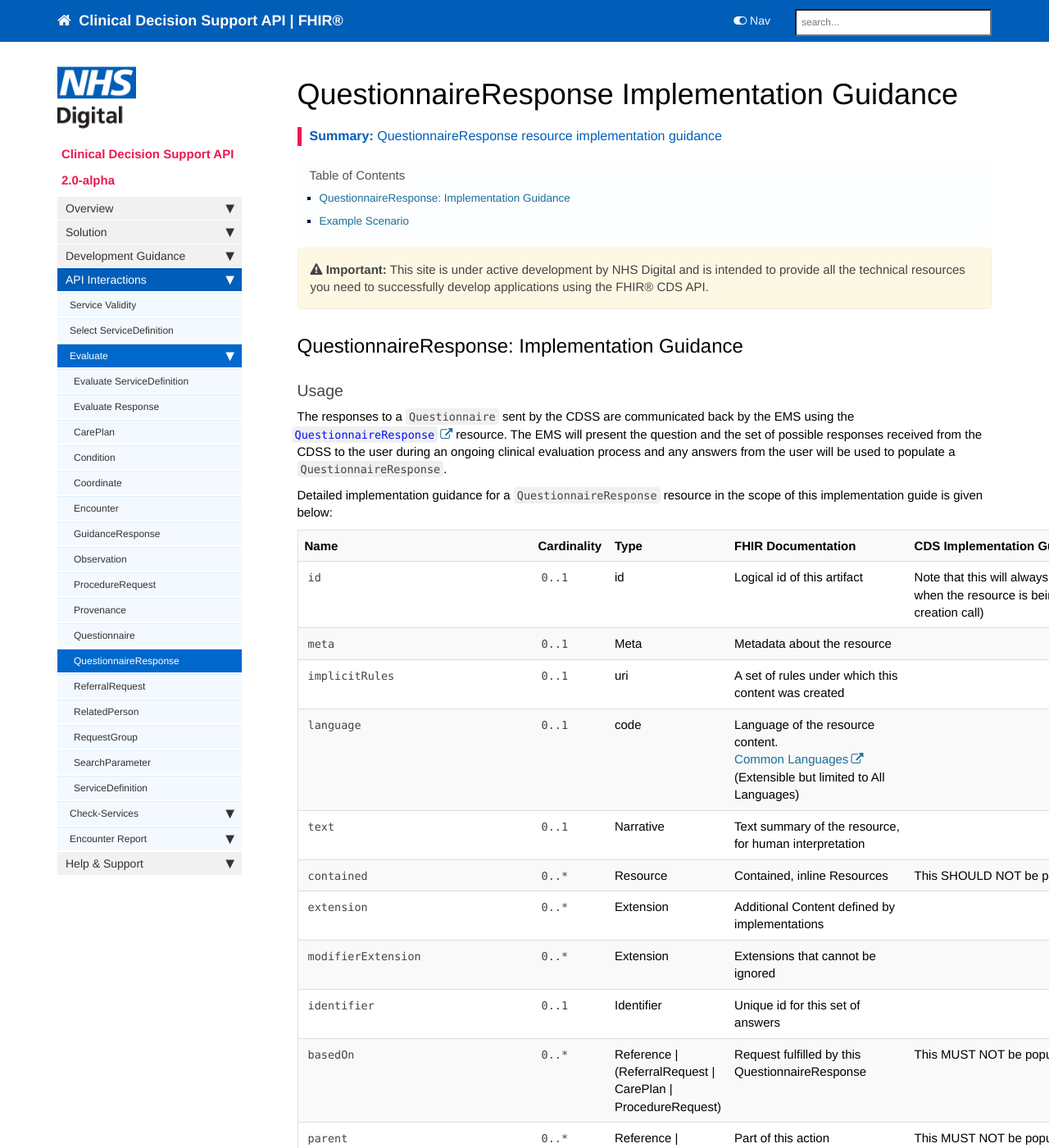
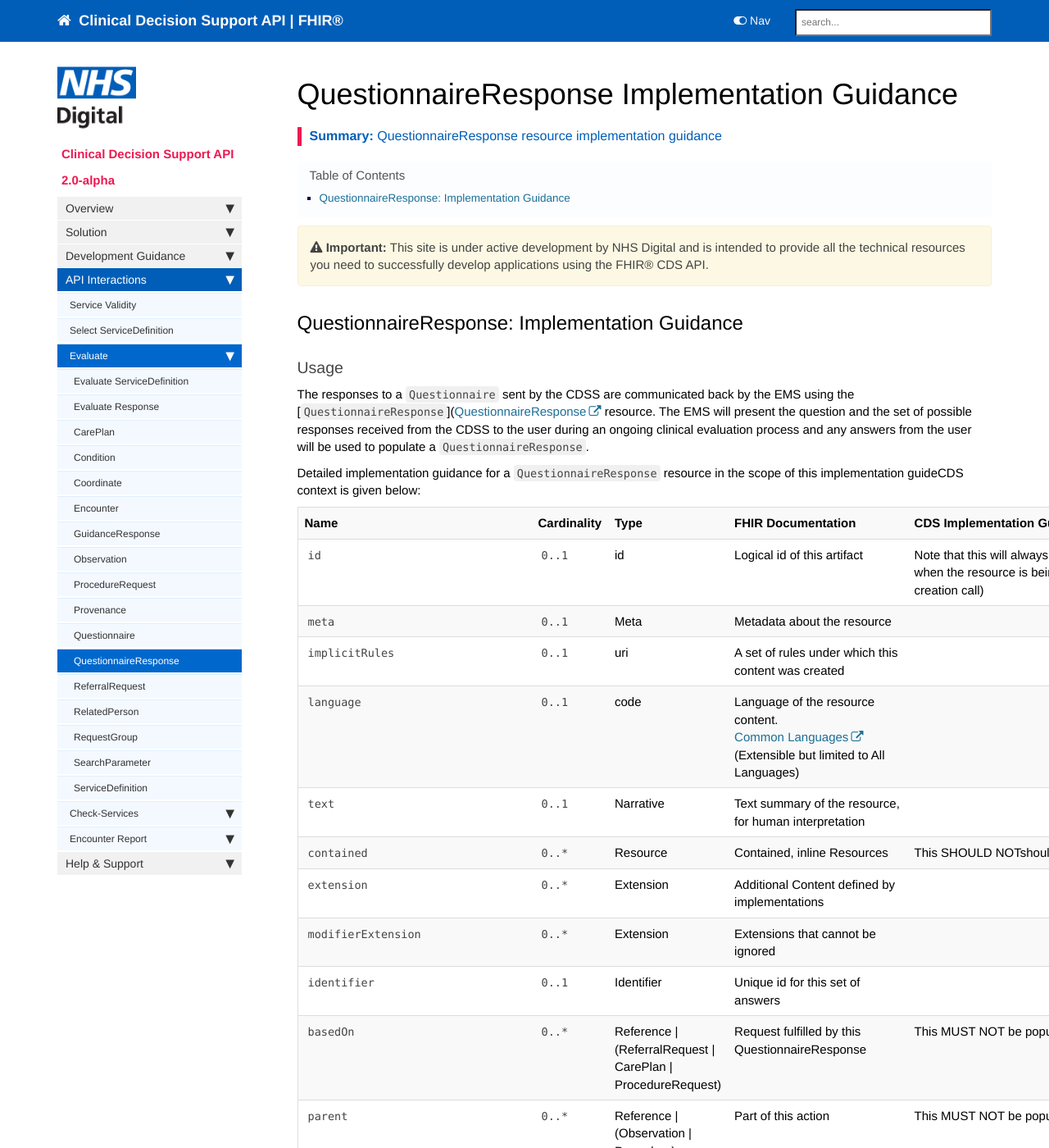
Before and after one commit to nhsconnect/FHIR-CDS, a Jekyll site: the page built from pages/explore/api_questionnaire_response.md, in a window 1280 px wide and 1400 px high. Shown: the whole window at 82% size. Built offline with Jekyll 4.4.1, drawn with Linux system fonts in a browser that asks for light colours; nearby versions of some CDN libraries; our own code applies the rules of GitHub Pages for plain Markdown files; comment, search, counter and statistics services are not loaded; some of the changed text lies outside the part shown.

Commit message:
pages/explore/api_questionnaire_response.md updated from https://stackedit.io/

````diff
--- a/pages/explore/api_questionnaire_response.md
+++ b/pages/explore/api_questionnaire_response.md
@@ -11,17 +11,47 @@ summary: QuestionnaireResponse resource implementation guidance
 <!--
 {% include custom/fhir.referencemin.html resource="" userlink="" page="" fhirname="QuestionnaireResponse" fhirlink="[QuestionnaireResponse](http://hl7.org/fhir/stu3/questionnaireresponse.html)" content="User Stories" userlink="" %}
 -->
-
+<style>
+td.sub{
+    content: '';
+    display: block;
+    width: 285px;
+    background-image: url(images/tbl_vjoin_end.png);
+    background-repeat: no-repeat;
+    background-position: 10px 10px;
+    padding-left: 30px;
+}
+td.sub-sub{
+    content: '';
+    display: block;
+    width: 285px;
+    background-image: url(images/tbl_vjoin_end.png);
+    background-repeat: no-repeat;
+    background-position: 30px 10px;
+    padding-left: 50px;
+}
+td.sub-sub-sub{
+    content: '';
+    display: block;
+    width: 285px;
+    background-image: url(images/tbl_vjoin_end.png);
+    background-repeat: no-repeat;
+    background-position: 50px 10px;
+    padding-left: 70px;
+}
+</style>
 
 ## QuestionnaireResponse: Implementation Guidance ##
 
 ### Usage ###
 
-The responses to a `Questionnaire` sent by the CDSS are communicated back by the EMS using the [`QuestionnaireResponse`](http://hl7.org/fhir/stu3/questionnaireresponse.html) resource. The EMS will present the question and the set of possible responses received from the CDSS to the user during an ongoing clinical evaluation process and any answers from the user will be used to populate a `QuestionnaireResponse`.
+The responses to a `Questionnaire` sent by the CDSS are communicated back by the EMS using the [`QuestionnaireResponse`](<a href="http://hl7.org/fhir/stu3/questionnaireresponse.html)">QuestionnaireResponse</a> resource. The EMS will present the question and the set of possible responses received from the CDSS to the user during an ongoing clinical evaluation process and any answers from the user will be used to populate a `QuestionnaireResponse`.
 
-Detailed implementation guidance for a `QuestionnaireResponse` resource in the scope of this implementation guide is given below:
+Detailed implementation guidance for a `QuestionnaireResponse` resource in the scope of this implementation guideCDS context is given below:
+
 
 <table style="min-width:100%;width:100%">
+
 <tr>
     <th style="width:10%;">Name</th>
     <th style="width:5%;">Cardinality</th>
@@ -30,128 +60,128 @@ Detailed implementation guidance for a `QuestionnaireResponse` resource in the s
    <th style="width:37%;">CDS Implementation Guidance</th>
 </tr>
 <tr>
-  <td><code>id</code></td>
-    <td><code>0..1</code></td>
+  <td><code class="highlighter-rouge">id</code></td>
+    <td><code class="highlighter-rouge">0..1</code></td>
     <td>id</td>
     <td>Logical id of this artifact</td>
 	<td>Note that this will always be populated except when the resource is being created (initial creation call)</td>
 </tr>
 <tr>
-  <td><code>meta</code></td>
-    <td><code>0..1</code></td>
+  <td><code class="highlighter-rouge">meta</code></td>
+    <td><code class="highlighter-rouge">0..1</code></td>
     <td>Meta</td>
     <td>Metadata about the resource</td>
 		<td></td>
 </tr>
 <tr>
-  <td><code>implicitRules</code></td>
-    <td><code>0..1</code></td>
+  <td><code class="highlighter-rouge">implicitRules</code></td>
+    <td><code class="highlighter-rouge">0..1</code></td>
     <td>uri</td>
     <td>A set of rules under which this content was created</td>
 		<td></td>
 </tr>
 <tr>
-  <td><code>language</code></td>
-    <td><code>0..1</code></td>
+  <td><code class="highlighter-rouge">language</code></td>
+    <td><code class="highlighter-rouge">0..1</code></td>
     <td>code</td>
    	<td>Language of the resource content. <br/> <a href="http://hl7.org/fhir/stu3/valueset-languages.html">Common Languages</a> (Extensible but limited to All Languages)</td>
 	<td></td>
 </tr>
 <tr>
-  <td><code>text</code></td>
-    <td><code>0..1</code></td>
+  <td><code class="highlighter-rouge">text</code></td>
+    <td><code class="highlighter-rouge">0..1</code></td>
     <td>Narrative</td>
     <td>Text summary of the resource, for human interpretation</td>
 	<td></td>
 </tr>
 <tr>
-  <td><code>contained</code></td>
-    <td><code>0..*</code></td>
+  <td><code class="highlighter-rouge">contained</code></td>
+    <td><code class="highlighter-rouge">0..*</code></td>
     <td>Resource</td>
     <td>Contained, inline Resources</td>
-	<td>This SHOULD NOT be populated</td>
+	<td>This SHOULD NOTshould not be populated</td>
 </tr>
 <tr>
-  <td><code>extension</code></td>
-    <td><code>0..*</code></td>
+  <td><code class="highlighter-rouge">extension</code></td>
+    <td><code class="highlighter-rouge">0..*</code></td>
     <td>Extension</td>
     <td>Additional Content defined by implementations</td>
 	<td></td>
 </tr>
 <tr>
-  <td><code>modifierExtension</code></td>
-    <td><code>0..*</code></td>
+  <td><code class="highlighter-rouge">modifierExtension</code></td>
+    <td><code class="highlighter-rouge">0..*</code></td>
     <td>Extension</td>
     <td>Extensions that cannot be ignored</td>
 	<td></td>
 </tr>
 <tr>
-  <td><code>identifier</code></td>
-    <td><code>0..1</code></td>
+  <td><code class="highlighter-rouge">identifier</code></td>
+    <td><code class="highlighter-rouge">0..1</code></td>
     <td>Identifier</td>
     <td>Unique id for this set of answers</td>
 <td></td>
 </tr>
 <tr>
-  <td><code>basedOn</code></td>
-      <td><code>0..*</code></td>
+  <td><code class="highlighter-rouge">basedOn</code></td>
+      <td><code class="highlighter-rouge">0..*</code></td>
     <td>Reference |<br>(ReferralRequest |<br>CarePlan |<br>ProcedureRequest)</td>
     <td>Request fulfilled by this QuestionnaireResponse</td>
 <td>This MUST NOT be populated.</td>
  </tr>
 <tr>
-  <td><code>parent</code></td>
-      <td><code>0..*</code></td>
+  <td><code class="highlighter-rouge">parent</code></td>
+      <td><code class="highlighter-rouge">0..*</code></td>
    <td>Reference |<br>(Observation |<br>Procedure)</td>
     <td>Part of this action</td>
 <td>This MUST NOT be populated.</td>
 </tr>
 <tr>
-  <td><code>questionnaire</code></td>
-      <td><code>0..1</code></td>
+  <td><code class="highlighter-rouge">questionnaire</code></td>
+      <td><code class="highlighter-rouge">0..1</code></td>
     <td>Reference |<br>(Questionnaire)</td>
     <td>Form being answered</td>
-<td>This MUST be populated with a reference to the <code>Questionnaire</code> to which this <code>QuestionnaireResponse</code> is responding.</td>
+<td>This MUST be populated with a reference to the <code class="highlighter-rouge">Questionnaire</code> to which this <code class="highlighter-rouge">QuestionnaireResponse</code> is responding.</td>
  </tr>
 <tr>
-  <td><code>status</code></td>
-      <td><code>1..1</code></td>
+  <td><code class="highlighter-rouge">status</code></td>
+      <td><code class="highlighter-rouge">1..1</code></td>
     <td>code</td>
     <td>in-progress | completed | amended | entered-in-error | stopped <a href="https://www.hl7.org/fhir/stu3/valueset-questionnaire-answers-status.html">QuestionnaireResponseStatus (Required)</a>.</td>
 <td>This MUST be populated with either 'completed', 'amended' or 'entered-in-error'.
 <br/>Other statuses are not valid.</td>
  </tr>
 <tr>
-  <td><code>subject</code></td>
-   <td><code>0..1</code></td>
+  <td><code class="highlighter-rouge">subject</code></td>
+   <td><code class="highlighter-rouge">0..1</code></td>
     <td>Reference(Any)</td>
     <td>The subject of the questions</td>
 <td>This MUST be populated with the Patient.</td>
 </tr>
 <tr>
-  <td><code>context</code></td>
-      <td><code>0..1</code></td>
+  <td><code class="highlighter-rouge">context</code></td>
+      <td><code class="highlighter-rouge">0..1</code></td>
   <td>Reference |<br>(Encounter |<br>EpisodeOfCare)</td>
     <td>Encounter or Episode during which questionnaire was completed</td>
-<td>This MUST be populated with the Encounter for this journey, which is the same as the <code>ServiceDefinition.$evaluate.encounter</code></td>
+<td>This MUST be populated with the Encounter for this journey, which is the same as the <code class="highlighter-rouge">ServiceDefinition.$evaluate.encounter</code></td>
  </tr>
 <tr>
-  <td><code>authored</code></td>
-      <td><code>0..1</code></td>
+  <td><code class="highlighter-rouge">authored</code></td>
+      <td><code class="highlighter-rouge">0..1</code></td>
     <td>dateTime</td>
     <td>Date the answers were gathered</td>
 <td>This MUST be populated with the date and/or time that this set of answers was entered or last changed.</td>
  </tr>
 <tr>
-  <td><code>author</code></td>
-      <td><code>0..1</code></td>
+  <td><code class="highlighter-rouge">author</code></td>
+      <td><code class="highlighter-rouge">0..1</code></td>
     <td>Reference |<br>(Device |<br>Practitioner |<br>Patient |<br>RelatedPerson)</td>
     <td>Person who received and recorded the answers</td>
 <td>This SHOULD be the user of the Encounter Management System.</td>
  </tr>
 <tr>
-  <td><code>source</code></td>
-      <td><code>0..1</code></td>
+  <td><code class="highlighter-rouge">source</code></td>
+      <td><code class="highlighter-rouge">0..1</code></td>
    <td>Reference |<br>(Patient |<br>Practitioner |<br>RelatedPerson)</td>
     <td>The person who answered the questions</td>
 <td>This MUST be either the patient or the third party acting on behalf of the patient.
@@ -159,71 +189,71 @@ Detailed implementation guidance for a `QuestionnaireResponse` resource in the s
 This MUST NOT be the practitioner.</td>
  </tr>
 <tr>
-  <td><code>item</code></td>
-      <td><code>0..*</code></td>
+  <td><code class="highlighter-rouge">item</code></td>
+      <td><code class="highlighter-rouge">0..*</code></td>
     <td>BackboneElement</td>
     <td>Groups and questions</td>
-<td>The population of this element and its children MUST reflect the item nesting in the <code>Questionnaire</code> to which this <code>QuestionnaireResponse</code> is responding.</td>
+<td>The population of this element and its children MUST reflect the item nesting in the <code class="highlighter-rouge">Questionnaire</code> to which this <code class="highlighter-rouge">QuestionnaireResponse</code> is responding.</td>
  </tr>
 <tr>
-  <td class="sub"><code>item.linkId</code></td>
-      <td><code>1..1</code></td>
+  <td class="sub"><code class="highlighter-rouge">item.linkId</code></td>
+      <td><code class="highlighter-rouge">1..1</code></td>
  <td>string</td>
     <td>Pointer to specific item from Questionnaire</td>
     <td></td>
 </tr>
 <tr>
-  <td class="sub"><code>item.definition</code></td>
-      <td><code>0..1</code></td>
+  <td class="sub"><code class="highlighter-rouge">item.definition</code></td>
+      <td><code class="highlighter-rouge">0..1</code></td>
  <td>uri</td>
     <td>ElementDefinition - details for the item</td>
     <td>This MUST NOT be populated.</td>
 </tr>
 <tr>
-  <td class="sub"><code>item.text</code></td>
-      <td><code>0..1</code></td>
+  <td class="sub"><code class="highlighter-rouge">item.text</code></td>
+      <td><code class="highlighter-rouge">0..1</code></td>
     <td>string</td>
     <td>Name for group or question text</td>
 <td>This MUST NOT be populated.</td>
  </tr>
 <tr>
-  <td class="sub"><code>item.subject</code></td>
-      <td><code>1..1</code></td>
+  <td class="sub"><code class="highlighter-rouge">item.subject</code></td>
+      <td><code class="highlighter-rouge">1..1</code></td>
      <td>Reference | (Any)</td>
     <td>The subject this group's answers are about</td>
 <td>This MUST be populated with the Patient.</td>
  </tr>
 <tr>
-  <td class="sub"><code>item.answer</code></td>
-      <td><code>0..*</code></td>
+  <td class="sub"><code class="highlighter-rouge">item.answer</code></td>
+      <td><code class="highlighter-rouge">0..*</code></td>
  <td>BackboneElement</td>
     <td>The response(s) to the question</td>
 <td></td>
  </tr>
 <tr>
-  <td class="sub-sub"><code>item.answer.value[x]</code></td>
-      <td><code>0..1</code></td>
+  <td class="sub-sub"><code class="highlighter-rouge">item.answer.value[x]</code></td>
+      <td><code class="highlighter-rouge">0..1</code></td>
     <td>boolean | decimal |<br>integer | date |<br>dateTime | time |<br>string | uri |<br>Attachment |<br> Coding |<br>Quantity | Reference(Any)</td>
     <td>Single-valued answer to the question <a href="https://www.hl7.org/fhir/stu3/valueset-questionnaire-answers.html">Questionnaire Answer Codes (Example)</a></td>
 <td></td>
  </tr>
 <tr>
-  <td class="sub"><code>answer.item</code></td>
-      <td><code>0..*</code></td>
+  <td class="sub"><code class="highlighter-rouge">answer.item</code></td>
+      <td><code class="highlighter-rouge">0..*</code></td>
     <td>BackboneElement</td>
     <td>Nested groups and questions</td>
 <td></td>
  </tr>
 <tr>
-  <td class="sub"><code>item.item</code></td>
-      <td><code>0..*</code></td>
+  <td class="sub"><code class="highlighter-rouge">item.item</code></td>
+      <td><code class="highlighter-rouge">0..*</code></td>
     <td>BackboneElement</td>
     <td>Nested questionnaire response items</td>
 <td></td>
  </tr>
 </table>
 
-## Example Scenario ##
+<!-- ## Example Scenario ##
 
 ### Answer to Yes, No or Unsure question ###
 
@@ -259,8 +289,13 @@ This answer corresponds to the [example for the Questionnaire resource](api_ques
     </answer>
   </item>
 </QuestionnaireResponse>
-```
+```Placeholder -->
+
+
+
+
+
 
 <!--stackedit_data:
-eyJoaXN0b3J5IjpbMTU0NzA1MjI2M119
+eyJoaXN0b3J5IjpbNzA5MzY0Nzg1LDE1NDcwNTIyNjNdfQ==
 -->
````
